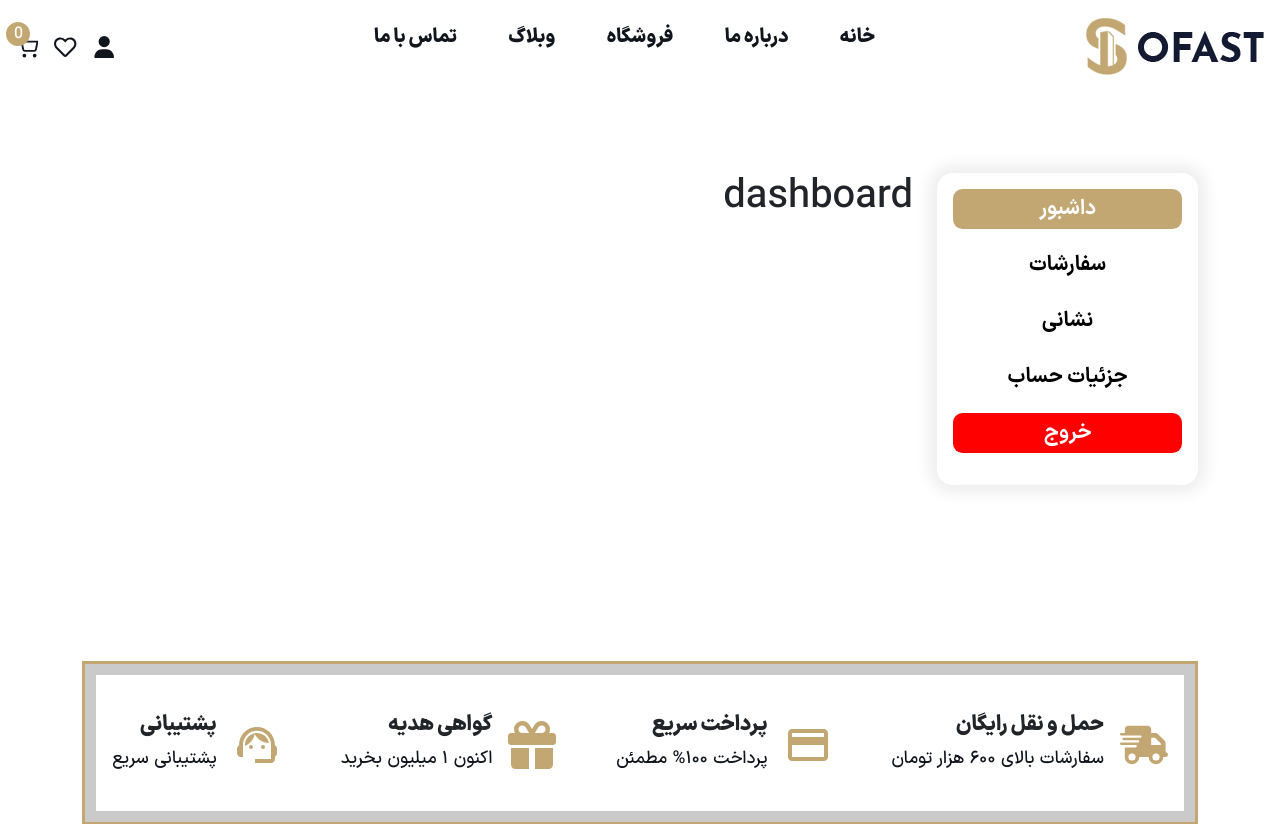
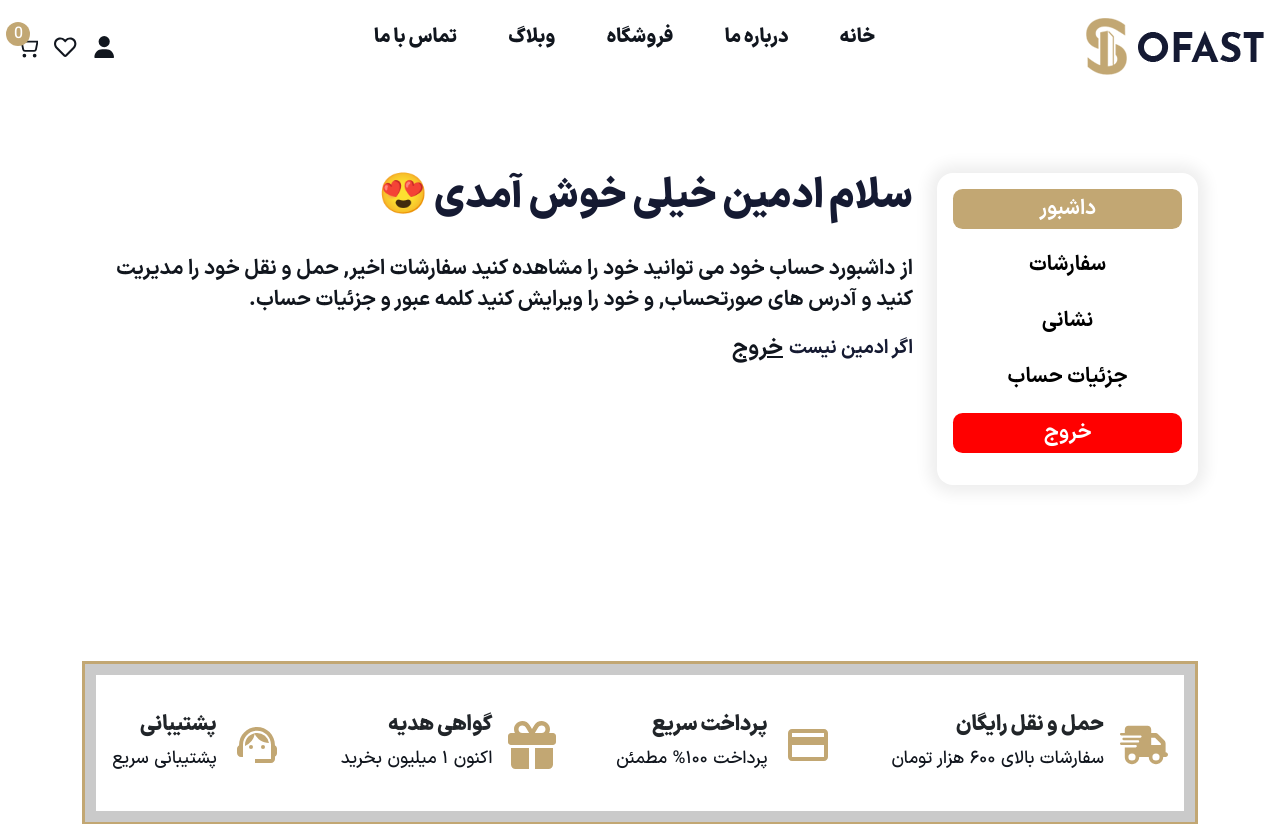
Before and after one commit to mohammadmehdidalvandii/sofast-homeShop, a Next.js app: page /Account in a window 1280 px wide. Shown: the top 824 px of the page. Built offline with nearby package versions, Linux system fonts and the light colour scheme.

Commit message:
create section Dashboard for account-page

```diff
--- /dev/null
+++ b/src/app/components/template/account/Dashboard/Dashboard.js
@@ -0,0 +1,23 @@
+import React from 'react';
+import style from './Dashboard.module.css';
+import Link from 'next/link';
+
+function Dashboard() {
+  return (
+   <section className={style.dashboard}>
+        <div className={style.dashboard_content}>
+            <h3 className={style.dashboard_content_title}>سلام ادمین خیلی خوش آمدی 😍</h3>
+            <p className={style.dashboard_content_desc}>
+            از داشبورد حساب خود می توانید خود را مشاهده کنید سفارشات اخیر, حمل و نقل خود را مدیریت کنید و آدرس های صورتحساب, و خود را ویرایش کنید کلمه عبور و جزئیات حساب.
+            </p>
+
+            <div className={style.dashboard_content_BtnText}>
+                <span className={style.dashboard_content_text}>اگر ادمین نیست </span>
+                <button className={style.dashboard_content_button}>خروج</button>
+            </div>
+        </div>
+   </section>
+  )
+}
+
+export default Dashboard
--- /dev/null
+++ b/src/app/components/template/account/Dashboard/Dashboard.module.css
@@ -0,0 +1,46 @@
+.dashboard{
+    display: block;
+    width: 100%;
+}
+.dashboard_content{
+    display: block;
+}
+.dashboard_content_title{
+    display: block;
+    font-family: var(--black) !important;
+    font-size: 2.5rem;
+    font-weight: bolder;
+    color: var(--colorNavyBlue);
+}
+.dashboard_content_desc{
+    display: block;
+    margin-top: 2rem;
+    font-family: var(--bold) !important;
+    font-size: 1.3rem;
+    font-weight: 700;
+    color: var(--colorBlack);
+}
+.dashboard_content_BtnText{
+    display: flex;
+    align-items: center;
+}
+.dashboard_content_text{
+    font-family: var(--bold) !important;
+    font-size: 1.2rem;
+    font-weight: 600;
+    color: var(--colorNavyBlue);
+}
+.dashboard_content_button{
+    text-decoration: underline;
+    border: none;
+    outline: none;
+    background-color: unset;
+    font-family: var(--bold) !important;
+    font-size: 1.4rem;
+    font-weight: 600;
+    color: var(--colorBlack);
+    transition: all 0.4s ease-out;
+}
+.dashboard_content_button:hover{
+    color: red;
+}
--- a/src/app/components/template/account/Users/Users.js
+++ b/src/app/components/template/account/Users/Users.js
@@ -1,6 +1,7 @@
 "use client"
 import React, { useState } from 'react';
 import style from './Users.module.css';
+import Dashboard from '../Dashboard/Dashboard';
 
 function Users() {
     const [menuAccount , setMenuAccount] = useState("dashboard");
@@ -41,7 +42,7 @@ function Users() {
                     </ul>
                 </div>
                 <div className="col-lg-9 col-md-9 col-sm-12">
-                    {menuAccount === "dashboard" && (<h1>dashboard</h1>)}
+                    {menuAccount === "dashboard" && (<Dashboard/>)}
                     {menuAccount === "orders" && (<h1>orders</h1>)}
                     {menuAccount === "address" && (<h1>address</h1>)}
                     {menuAccount === "account_detail" && (<h1>account_detail</h1>)}
```
